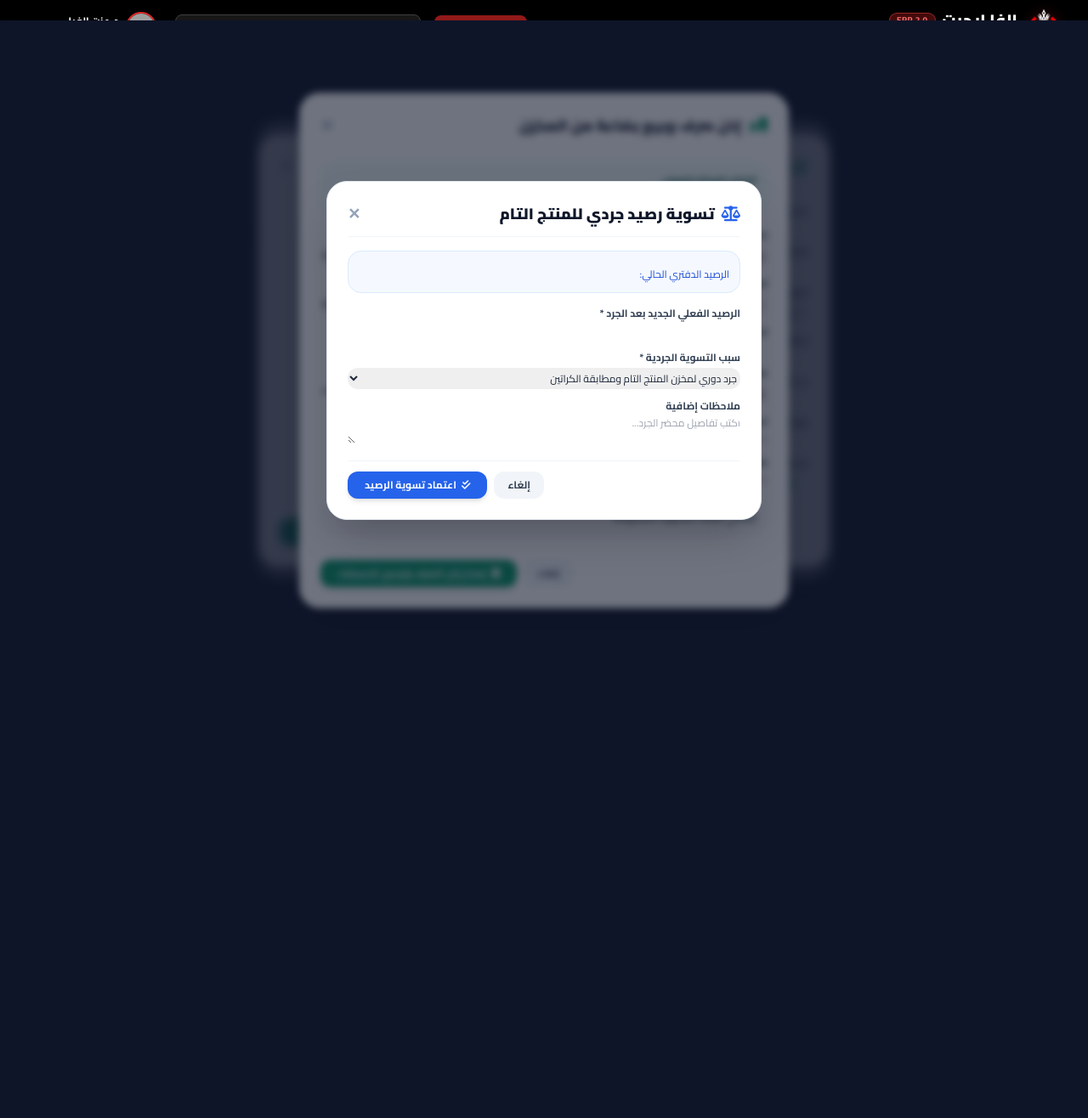
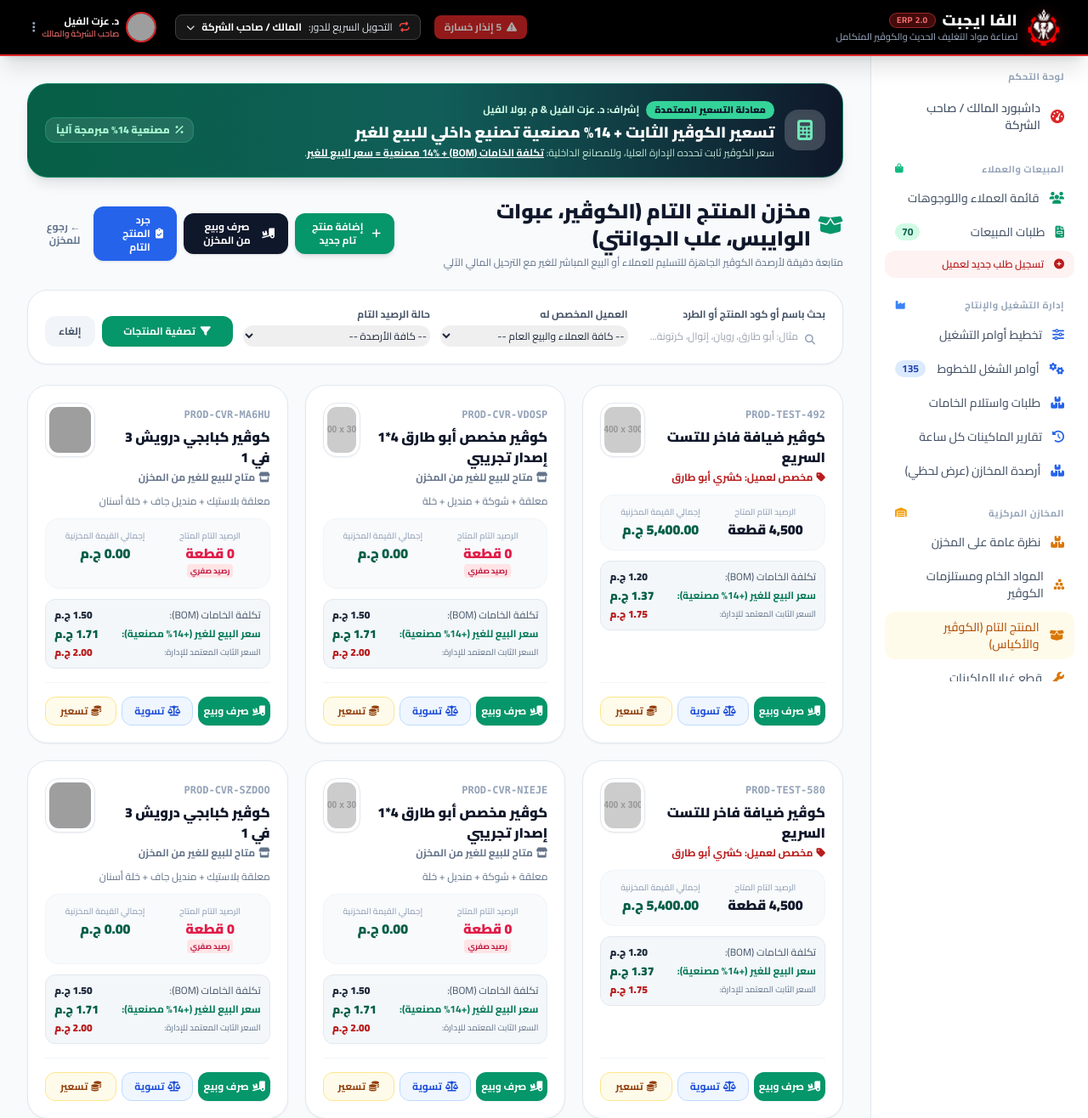
Before and after one commit to AsmaelShowky70/Alfa-Egypt-ERP-SYSTEM, a Laravel app: page /warehouse/finished-goods in a window 1280 px wide. Shown: the top 1316 px of the page at 85% size. Before the commit the page ends 721 px from the top, so only its background shows below. Run offline with Laravel 12, Linux system fonts and the light colour scheme; a user stored in the database is signed in; data comes from the database, SQL or seed files in the repository; both versions use the stored data as it was after the commit; grey boxes labelled with a size stand in for pictures from a placeholder-image service; some libraries are stand-ins or nearby versions; grey boxes are pictures that could not be loaded.

Commit message:
fix(warehouse): load Alpine.js in layout, hide uninitialized modals with x-cloak, and add fallback close handlers

```diff
--- a/resources/views/layouts/app.blade.php
+++ b/resources/views/layouts/app.blade.php
@@ -51,7 +51,12 @@
     <!-- Chart.js CDN -->
     <script src="https://cdn.jsdelivr.net/npm/chart.js"></script>
 
+    <!-- Alpine.js 3.x CDN for reactive modals, tabs, and lightboxes -->
+    <script defer src="https://cdn.jsdelivr.net/npm/alpinejs@3.14.8/dist/cdn.min.js"></script>
+
     <style>
+        [x-cloak] { display: none !important; }
+
         body {
             font-family: 'Cairo', sans-serif;
             background-color: #f8fafc;
--- a/resources/views/warehouse/finished_goods.blade.php
+++ b/resources/views/warehouse/finished_goods.blade.php
@@ -283,11 +283,11 @@
     </div>
 
     <!-- MODAL: IMAGE ZOOM LIGHTBOX -->
-    <div x-show="showZoomModal" x-cloak class="fixed inset-0 z-50 overflow-y-auto bg-black/80 backdrop-blur-md flex items-center justify-center p-4">
+    <div x-show="showZoomModal" x-cloak style="display: none;" class="fixed inset-0 z-50 overflow-y-auto bg-black/80 backdrop-blur-md flex items-center justify-center p-4">
         <div @click.away="showZoomModal = false" class="bg-white rounded-3xl max-w-xl w-full p-4 shadow-2xl space-y-3 border border-slate-200">
             <div class="flex items-center justify-between border-b border-slate-100 pb-2">
                 <h3 class="font-black text-slate-900 text-sm" x-text="zoomTitle"></h3>
-                <button @click="showZoomModal = false" class="text-slate-400 hover:text-slate-700 font-bold text-lg">✕</button>
+                <button @click="showZoomModal = false" onclick="this.closest('.fixed').style.display='none'" class="text-slate-400 hover:text-slate-700 font-bold text-lg">✕</button>
             </div>
             <div class="bg-slate-50 p-2 rounded-2xl flex items-center justify-center">
                 <img :src="zoomImage" :alt="zoomTitle" class="max-h-[70vh] rounded-xl object-contain shadow-sm">
@@ -298,7 +298,7 @@
 
     <!-- MODAL: TOP MANAGEMENT COUVERT PRICING -->
     @if(Auth::user()->isOwner() || Auth::user()->isGM())
-    <div x-show="showPricingModal" x-cloak class="fixed inset-0 z-50 overflow-y-auto bg-slate-900/60 backdrop-blur-sm flex items-center justify-center p-4">
+    <div x-show="showPricingModal" x-cloak style="display: none;" class="fixed inset-0 z-50 overflow-y-auto bg-slate-900/60 backdrop-blur-sm flex items-center justify-center p-4">
         <div @click.away="showPricingModal = false" class="bg-white rounded-3xl max-w-md w-full p-6 shadow-2xl space-y-4 border border-amber-200">
             <div class="flex items-center justify-between border-b border-slate-100 pb-3">
                 <div class="flex items-center gap-2">
@@ -310,7 +310,7 @@
                         <p class="text-[11px] text-amber-800 font-bold">خاص بـ د. عزت الفيل & م. بولا الفيل</p>
                     </div>
                 </div>
-                <button @click="showPricingModal = false" class="text-slate-400 hover:text-slate-600 text-lg font-bold">✕</button>
+                <button @click="showPricingModal = false" onclick="this.closest('.fixed').style.display='none'" class="text-slate-400 hover:text-slate-600 text-lg font-bold">✕</button>
             </div>
 
             <form method="POST" action="{{ route('warehouse.pricing.update') }}" class="space-y-4 text-xs">
@@ -340,7 +340,7 @@
                 </div>
 
                 <div class="pt-3 border-t border-slate-100 flex items-center justify-end gap-2">
-                    <button type="button" @click="showPricingModal = false" class="px-4 py-2 bg-slate-100 hover:bg-slate-200 text-slate-700 rounded-xl text-xs font-bold transition">
+                    <button type="button" @click="showPricingModal = false" onclick="this.closest('.fixed').style.display='none'" class="px-4 py-2 bg-slate-100 hover:bg-slate-200 text-slate-700 rounded-xl text-xs font-bold transition">
                         إلغاء
                     </button>
                     <button type="submit" class="px-5 py-2 bg-amber-600 hover:bg-amber-700 text-white rounded-xl text-xs font-bold transition flex items-center gap-1.5 shadow-md">
@@ -354,14 +354,14 @@
     @endif
 
     <!-- MODAL: ADD FINISHED GOOD -->
-    <div x-show="showAddModal" x-cloak class="fixed inset-0 z-50 overflow-y-auto bg-slate-900/60 backdrop-blur-sm flex items-center justify-center p-4">
+    <div x-show="showAddModal" x-cloak style="display: none;" class="fixed inset-0 z-50 overflow-y-auto bg-slate-900/60 backdrop-blur-sm flex items-center justify-center p-4">
         <div @click.away="showAddModal = false" class="bg-white rounded-3xl max-w-2xl w-full p-6 shadow-2xl space-y-4 border border-slate-200">
             <div class="flex items-center justify-between border-b border-slate-100 pb-3">
                 <h3 class="text-lg font-black text-slate-900 flex items-center gap-2">
                     <i class="fa-solid fa-plus-circle text-emerald-600"></i>
                     <span>إضافة منتج تام جديد لمخزن الكوڤير</span>
                 </h3>
-                <button @click="showAddModal = false" class="text-slate-400 hover:text-slate-600 text-lg font-bold">✕</button>
+                <button @click="showAddModal = false" onclick="this.closest('.fixed').style.display='none'" class="text-slate-400 hover:text-slate-600 text-lg font-bold">✕</button>
             </div>
 
             <form method="POST" action="{{ route('warehouse.finishedGoods.store') }}" enctype="multipart/form-data" class="space-y-4">
@@ -452,14 +452,14 @@
     </div>
 
     <!-- MODAL: EDIT FINISHED GOOD -->
-    <div x-show="showEditModal" x-cloak class="fixed inset-0 z-50 overflow-y-auto bg-slate-900/60 backdrop-blur-sm flex items-center justify-center p-4">
+    <div x-show="showEditModal" x-cloak style="display: none;" class="fixed inset-0 z-50 overflow-y-auto bg-slate-900/60 backdrop-blur-sm flex items-center justify-center p-4">
         <div @click.away="showEditModal = false" class="bg-white rounded-3xl max-w-2xl w-full p-6 shadow-2xl space-y-4 border border-slate-200">
             <div class="flex items-center justify-between border-b border-slate-100 pb-3">
                 <h3 class="text-lg font-black text-slate-900 flex items-center gap-2">
                     <i class="fa-solid fa-pen-to-square text-emerald-600"></i>
                     <span>تعديل المنتج التام: <span class="text-emerald-700" x-text="editItem.name"></span></span>
                 </h3>
-                <button @click="showEditModal = false" class="text-slate-400 hover:text-slate-600 text-lg font-bold">✕</button>
+                <button @click="showEditModal = false" onclick="this.closest('.fixed').style.display='none'" class="text-slate-400 hover:text-slate-600 text-lg font-bold">✕</button>
             </div>
 
             <form :action="'{{ url('warehouse/finished-goods') }}/' + editItem.id" method="POST" enctype="multipart/form-data" class="space-y-4">
@@ -523,7 +523,7 @@
                 </div>
 
                 <div class="pt-3 border-t border-slate-100 flex items-center justify-end gap-2">
-                    <button type="button" @click="showEditModal = false" class="px-4 py-2 bg-slate-100 hover:bg-slate-200 text-slate-700 rounded-xl text-xs font-bold transition">
+                    <button type="button" @click="showEditModal = false" onclick="this.closest('.fixed').style.display='none'" class="px-4 py-2 bg-slate-100 hover:bg-slate-200 text-slate-700 rounded-xl text-xs font-bold transition">
                         إلغاء
                     </button>
                     <button type="submit" class="px-5 py-2 bg-emerald-600 hover:bg-emerald-700 text-white rounded-xl text-xs font-bold transition flex items-center gap-1.5 shadow-md">
@@ -536,14 +536,14 @@
     </div>
 
     <!-- MODAL: DIRECT SALE & DISPATCH FROM WAREHOUSE -->
-    <div x-show="showDispatchModal" x-cloak class="fixed inset-0 z-50 overflow-y-auto bg-slate-900/60 backdrop-blur-sm flex items-center justify-center p-4">
+    <div x-show="showDispatchModal" x-cloak style="display: none;" class="fixed inset-0 z-50 overflow-y-auto bg-slate-900/60 backdrop-blur-sm flex items-center justify-center p-4">
         <div @click.away="showDispatchModal = false" class="bg-white rounded-3xl max-w-xl w-full p-6 shadow-2xl space-y-4 border border-slate-200">
             <div class="flex items-center justify-between border-b border-slate-100 pb-3">
                 <h3 class="text-lg font-black text-slate-900 flex items-center gap-2">
                     <i class="fa-solid fa-truck-ramp-box text-emerald-600"></i>
                     <span>إذن صرف وبيع بضاعة من المخزن</span>
                 </h3>
-                <button @click="showDispatchModal = false" class="text-slate-400 hover:text-slate-600 text-lg font-bold">✕</button>
+                <button @click="showDispatchModal = false" onclick="this.closest('.fixed').style.display='none'" class="text-slate-400 hover:text-slate-600 text-lg font-bold">✕</button>
             </div>
 
             <form method="POST" action="{{ route('warehouse.dispatchSale') }}" class="space-y-4">
@@ -619,7 +619,7 @@
                 </div>
 
                 <div class="pt-3 border-t border-slate-100 flex items-center justify-end gap-2">
-                    <button type="button" @click="showDispatchModal = false" class="px-4 py-2 bg-slate-100 hover:bg-slate-200 text-slate-700 rounded-xl text-xs font-bold transition">
+                    <button type="button" @click="showDispatchModal = false" onclick="this.closest('.fixed').style.display='none'" class="px-4 py-2 bg-slate-100 hover:bg-slate-200 text-slate-700 rounded-xl text-xs font-bold transition">
                         إلغاء
                     </button>
                     <button type="submit" class="px-5 py-2 bg-emerald-600 hover:bg-emerald-700 text-white rounded-xl text-xs font-bold transition flex items-center gap-1.5 shadow-md">
@@ -632,14 +632,14 @@
     </div>
 
     <!-- MODAL: FAST STOCK ADJUSTMENT FOR FINISHED GOODS -->
-    <div x-show="showAdjustModal" x-cloak class="fixed inset-0 z-50 overflow-y-auto bg-slate-900/60 backdrop-blur-sm flex items-center justify-center p-4">
+    <div x-show="showAdjustModal" x-cloak style="display: none;" class="fixed inset-0 z-50 overflow-y-auto bg-slate-900/60 backdrop-blur-sm flex items-center justify-center p-4">
         <div @click.away="showAdjustModal = false" class="bg-white rounded-3xl max-w-lg w-full p-6 shadow-2xl space-y-4 border border-slate-200">
             <div class="flex items-center justify-between border-b border-slate-100 pb-3">
                 <h3 class="text-lg font-black text-slate-900 flex items-center gap-2">
                     <i class="fa-solid fa-scale-balanced text-blue-600"></i>
                     <span>تسوية رصيد جردي للمنتج التام</span>
                 </h3>
-                <button @click="showAdjustModal = false" class="text-slate-400 hover:text-slate-600 text-lg font-bold">✕</button>
+                <button @click="showAdjustModal = false" onclick="this.closest('.fixed').style.display='none'" class="text-slate-400 hover:text-slate-600 text-lg font-bold">✕</button>
             </div>
 
             <form method="POST" action="{{ route('warehouse.adjustStock') }}" class="space-y-4">
@@ -682,7 +682,7 @@
                 </div>
 
                 <div class="pt-3 border-t border-slate-100 flex items-center justify-end gap-2">
-                    <button type="button" @click="showAdjustModal = false" class="px-4 py-2 bg-slate-100 hover:bg-slate-200 text-slate-700 rounded-xl text-xs font-bold transition">
+                    <button type="button" @click="showAdjustModal = false" onclick="this.closest('.fixed').style.display='none'" class="px-4 py-2 bg-slate-100 hover:bg-slate-200 text-slate-700 rounded-xl text-xs font-bold transition">
                         إلغاء
                     </button>
                     <button type="submit" class="px-5 py-2 bg-blue-600 hover:bg-blue-700 text-white rounded-xl text-xs font-bold transition flex items-center gap-1.5 shadow-md">
```
Also changed, not shown: resources/views/warehouse/raw_materials.blade.php (+14 -14 lines), database/database.sqlite.
